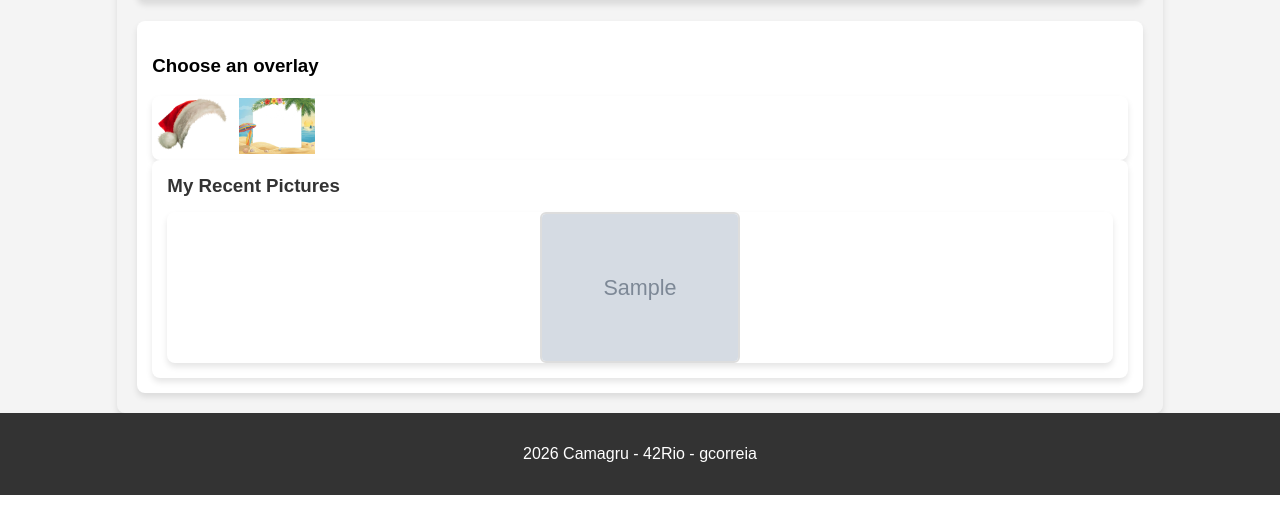
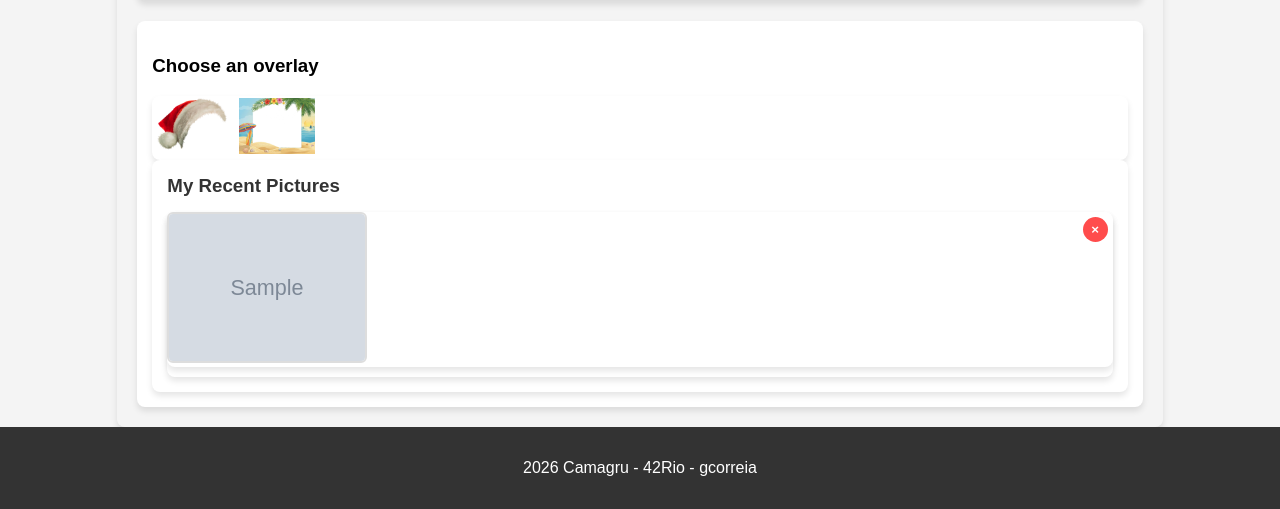
Before and after one commit to gabrielclcardoso/web1, a PHP site: page /studio.php in a window 1280 px wide. Shown: the part 595-1104 px from the top of the page. Run offline with PHP 8.4, Linux system fonts and the light colour scheme; the visitor is signed in with stand-in values (Sample User, id 1); tables that the repository leaves empty hold one stand-in row (values such as "Sample post"); grey boxes marked "Sample" are stand-in pictures.

Commit message:
feat: implement delete button on studio

```diff
--- a/public/css/style.css
+++ b/public/css/style.css
@@ -243,6 +243,34 @@ canvas#canvas {
   border-color: #007bff;
 }
 
+.thumbnail-wrapper {
+  position: relative;
+  width: 100%;
+  margin-bottom: 10px;
+}
+
+.delete-btn {
+  position: absolute;
+  top: 5px;
+  right: 5px;
+  background: rgba(255, 0, 0, 0.7);
+  color: white;
+  border: none;
+  border-radius: 50%;
+  width: 25px;
+  height: 25px;
+  cursor: pointer;
+  font-weight: bold;
+  display: flex;
+  align-items: center;
+  justify-content: center;
+  transition: background 0.3s;
+}
+
+.delete-btn:hover {
+  background: rgba(255, 0, 0, 1);
+}
+
 @media (max-width: 768px) {
   header,
   footer {
--- a/public/studio.php
+++ b/public/studio.php
@@ -27,7 +27,7 @@ require_once '../srcs/includes/header.php';
             <img src="assets/overlays/santa_hat.png" class="overlay-item" data-id="1">
             <img src="assets/overlays/beach.png" class="overlay-item" data-id="2">
         </div>
-		<div id="gallery-preview"/>
+		<div id="gallery-preview"></div>
     </div>
 </div>
 
--- a/srcs/utils/Image.php
+++ b/srcs/utils/Image.php
@@ -47,9 +47,20 @@ class Image {
     }
 
     public function delete($imageId, $userId) {
-        $sql = "DELETE FROM images WHERE id = :pid AND user_id = :uid";
-        $stmt = $this->pdo->prepare($sql);
-        $stmt->execute(['pid' => $imageId, 'uid' => $userId]);
-        return $stmt->rowCount() > 0;
+		$stmt = $this->pdo->prepare("SELECT path FROM images WHERE id = :pid AND user_id = :uid");
+    	$stmt->execute(['pid' => $imageId, 'uid' => $userId]);
+    	$image = $stmt->fetch();
+
+    	if ($image) {
+    	    $del = $this->pdo->prepare("DELETE FROM images WHERE id = :pid AND user_id = :uid");
+    	    if ($del->execute(['pid' => $imageId, 'uid' => $userId])) {
+    	        $absolutePath = __DIR__ . '/../../public/' . $image['path'];
+    	        if (file_exists($absolutePath)) {
+    	            unlink($absolutePath);
+    	        }
+    	        return true;
+    	    }
+    	}
+    	return false;
     }
 }
```
Also changed, not shown: public/delete_image.php (added, +23 -0 lines), public/js/camera.js (+34 -1 lines).
